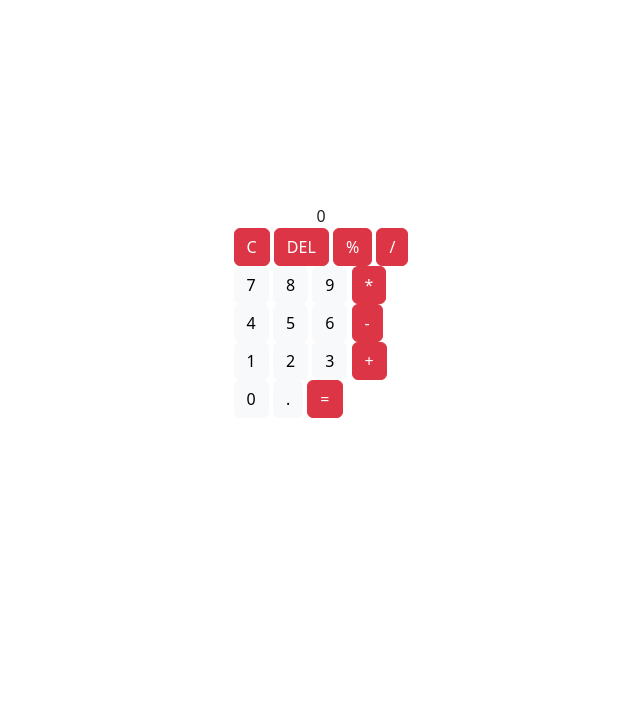
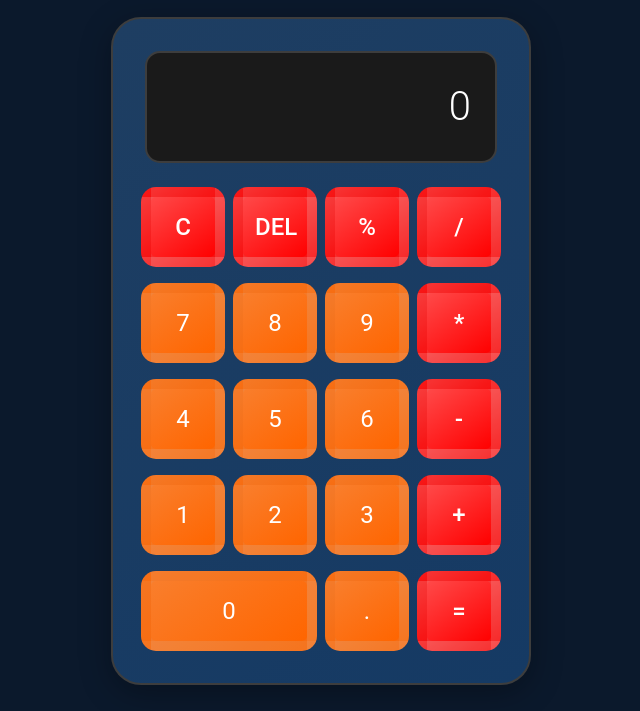
Before and after one commit to dreadlord-sedai/calculator-js, a plain HTML site: page index.html in a window 1280 px wide. Shown: the part 89-800 px from the top of the page, without its empty margins (319-959 px from the left). Drawn offline with nearby package versions, Linux system fonts and the light colour scheme.

Commit message:
calculator styles

```diff
--- a/index.html
+++ b/index.html
@@ -4,54 +4,61 @@
     <meta charset="UTF-8">
     <meta name="viewport" content="width=device-width, initial-scale=1.0">
     <title>Calculator</title>
-    <link rel="stylesheet" href="style.css">
+    <link rel="stylesheet" href="styles.css">
     <link rel="stylesheet" href="https://cdn.jsdelivr.net/npm/bootstrap@5.3.3/dist/css/bootstrap.min.css">
 </head>
-<body class="d-flex justify-content-center align-items-center vh-100">
+<body class="body min-vh-100 d-flex flex-column justify-content-center align-items-center">
+    <!-- Title Section -->
+    <div class="mb-4">
+        <h1 class="text-center">Calculator</h1>
+    </div>
 
-    <div class="container d-flex justify-content-center align-items-center">
-        <div class="calculator d-flex justify-content-center align-items-center">
-            <div class="calculator-grid d-flex flex-column justify-content-center align-items-center">
+    <!-- Calculator Container -->
+    <div class="calculator">
+        <!-- Display -->
+        <div class="display mb-3">
+            <div class="display-text" id="displayText">0</div>
+        </div>
 
-                <div class="display row justify-content-end align-items-end">
-                    <div class="display-text" id="displayText" id="currentValue">0</div>
-                </div>
+        <!-- Button Grid -->
+        <div class="button-grid">
+            <!-- Row 1 -->
+            <div class="row g-2 mb-2">
+                <div class="col-3"><button class="btn btn-danger w-100" onclick="clearDisplay()">C</button></div>
+                <div class="col-3"><button class="btn btn-danger w-100" onclick="deleteChar()">DEL</button></div>
+                <div class="col-3"><button class="btn btn-danger w-100" onclick="appendChar('%')">%</button></div>
+                <div class="col-3"><button class="btn btn-danger w-100" onclick="appendChar('/')">/</button></div>
+            </div>
 
-                <div class="button-grid flex-column">
-                    <div class="flex-row">
-                        <button class="btn btn-danger" id="clearButton" onclick="clearDisplay()">C</button>
-                        <button class="btn btn-danger" id="deleteButton" onclick="deleteChar()">DEL</button>
-                        <button class="btn btn-danger" id="buttonPercent" onclick="appendChar('%')">%</button>
-                        <button class="btn btn-danger" id="divideButton" onclick="appendChar('/')">/</button>
-                    </div>
+            <!-- Row 2 -->
+            <div class="row g-2 mb-2">
+                <div class="col-3"><button class="btn btn-light w-100" onclick="appendChar('7')">7</button></div>
+                <div class="col-3"><button class="btn btn-light w-100" onclick="appendChar('8')">8</button></div>
+                <div class="col-3"><button class="btn btn-light w-100" onclick="appendChar('9')">9</button></div>
+                <div class="col-3"><button class="btn btn-danger w-100" onclick="appendChar('*')">*</button></div>
+            </div>
 
-                    <div class="flex-row">
-                        <button class="btn btn-light" id="button7" onclick="appendChar('7')">7</button>
-                        <button class="btn btn-light" id="button8" onclick="appendChar('8')">8</button>
-                        <button class="btn btn-light" id="button9" onclick="appendChar('9')">9</button>
-                        <button class="btn btn-danger" id="multiplyButton" onclick="appendChar('*')">*</button>
-                    </div>
+            <!-- Row 3 -->
+            <div class="row g-2 mb-2">
+                <div class="col-3"><button class="btn btn-light w-100" onclick="appendChar('4')">4</button></div>
+                <div class="col-3"><button class="btn btn-light w-100" onclick="appendChar('5')">5</button></div>
+                <div class="col-3"><button class="btn btn-light w-100" onclick="appendChar('6')">6</button></div>
+                <div class="col-3"><button class="btn btn-danger w-100" onclick="appendChar('-')">-</button></div>
+            </div>
 
-                    <div class="flex-row">
-                        <button class="btn btn-light" id="button4" onclick="appendChar('4')">4</button>
-                        <button class="btn btn-light" id="button5" onclick="appendChar('5')">5</button>
-                        <button class="btn btn-light" id="button6" onclick="appendChar('6')">6</button>
-                        <button class="btn btn-danger" id="subtractButton" onclick="appendChar('-')">-</button>
-                    </div>
+            <!-- Row 4 -->
+            <div class="row g-2 mb-2">
+                <div class="col-3"><button class="btn btn-light w-100" onclick="appendChar('1')">1</button></div>
+                <div class="col-3"><button class="btn btn-light w-100" onclick="appendChar('2')">2</button></div>
+                <div class="col-3"><button class="btn btn-light w-100" onclick="appendChar('3')">3</button></div>
+                <div class="col-3"><button class="btn btn-danger w-100" onclick="appendChar('+')">+</button></div>
+            </div>
 
-                    <div class="flex-row">
-                        <button class="btn btn-light" id="button1" onclick="appendChar('1')">1</button>
-                        <button class="btn btn-light" id="button2" onclick="appendChar('2')">2</button>
-                        <button class="btn btn-light" id="button3" onclick="appendChar('3')">3</button>
-                        <button class="btn btn-danger" id="addButton" onclick="appendChar('+')">+</button>
-                    </div>
-
-                    <div class="flex-row">
-                        <button class="btn btn-light" id="button0" onclick="appendChar('0')">0</button>
-                        <button class="btn btn-light" id="buttonDot" onclick="appendChar('.')">.</button>
-                        <button class="btn btn-danger" id="equalsButton" onclick="calculate()">=</button>
-                    </div>
-                </div>
+            <!-- Row 5 -->
+            <div class="row g-2">
+                <div class="col-6"><button class="btn btn-light w-100" onclick="appendChar('0')">0</button></div>
+                <div class="col-3"><button class="btn btn-light w-100" onclick="appendChar('.')">.</button></div>
+                <div class="col-3"><button class="btn btn-danger w-100" onclick="calculate()">=</button></div>
             </div>
         </div>
     </div>
--- a/styles.css
+++ b/styles.css
@@ -0,0 +1,129 @@
+/* Body styling */
+.body {
+    background-color: #0B192C;
+    color: #ffffff;
+    font-family: 'Roboto', sans-serif;
+}
+
+/* Title styling */
+h1 {
+    font-size: 2.5rem;
+    font-weight: 300;
+    color: #00ff9d;
+    text-shadow: 0 0 10px rgba(0, 255, 157, 0.3);
+}
+
+/* Calculator container */
+.calculator {
+    width: 420px;
+    background: linear-gradient(145deg, #1E3E62, #153a64);
+    border-radius: 30px;
+    border: 2px solid #3d3d3d;
+    padding: 2rem;
+    box-shadow: 0 8px 32px rgba(0, 0, 0, 0.3);
+}
+
+/* Display styling */
+.display {
+    background-color: #1a1a1a;
+    padding: 1.5rem;
+    border: 2px solid #3d3d3d;
+    border-radius: 15px;
+    min-height: 90px;
+}
+
+.display-text {
+    color: #ffffff;
+    font-size: 2.5rem;
+    font-weight: 300;
+    text-align: right;
+    overflow: hidden;
+    text-overflow: ellipsis;
+}
+
+/* Button grid layout */
+.button-grid .row {
+    margin: 0 -0.5rem;
+}
+
+/* Button base styling */
+.btn {
+    height: 80px !important;
+    font-size: 1.5rem !important;
+    border: 10px solid rgba(173, 173, 173, 0.1) !important;
+    border-radius: 15px !important;
+    transition: all 0.2s ease !important;
+    position: relative !important;
+    overflow: hidden !important;
+}
+
+/* Light buttons (numbers) */
+.btn-light {
+    background: linear-gradient(145deg, #f97e2c, #FF6500) !important;
+    color: #ffffff !important;
+}
+
+.btn-light:hover {
+    background: linear-gradient(145deg, #ba2f27, #c30a00) !important;
+    transform: translateY(-2px) !important;
+    border-color: rgba(255, 255, 255, 0.1) !important;
+}
+
+/* Danger buttons (operators) */
+.btn-danger {
+    background: linear-gradient(145deg, #ff4949, #ff0000) !important;
+    color: #ffffff !important;
+    font-weight: 500 !important;
+}
+
+.btn-danger:hover {
+    background: linear-gradient(145deg, #7a2424, #9a1212) !important;
+    transform: translateY(-2px) !important;
+    border-color: rgba(255, 255, 255, 0.1) !important;
+}
+
+/* Active state for all buttons */
+.btn:active {
+    transform: translateY(1px) !important;
+    filter: brightness(0.9) !important;
+}
+
+/* Zero button styling */
+.col-6 .btn {
+    width: 100% !important;
+}
+
+/* Additional effects */
+.btn::after {
+    content: '';
+    position: absolute;
+    top: 0;
+    left: 0;
+    width: 100%;
+    height: 100%;
+    background: linear-gradient(rgba(255, 255, 255, 0.1), transparent) !important;
+    opacity: 0 !important;
+    transition: opacity 0.2s !important;
+}
+
+.btn:hover::after {
+    opacity: 1 !important;
+}
+
+/* Responsive adjustments */
+@media (max-width: 480px) {
+    .calculator {
+        width: 100% !important;
+        max-width: 380px !important;
+        padding: 1.5rem !important;
+    }
+
+    .btn {
+        height: 70px !important;
+        font-size: 1.25rem !important;
+    }
+
+    .display-text {
+        font-size: 2rem !important;
+    }
+}
```
